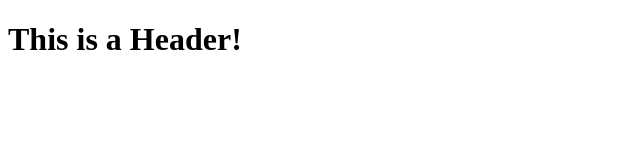
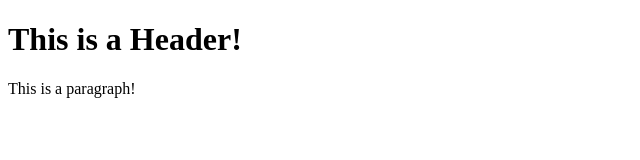
Before and after one commit to Redfire4753/git-test, a plain HTML site: page index.html in a window 1280 px wide. Shown: the whole page, without its empty margins (0-640 px from the left). Drawn offline with Linux system fonts and the light colour scheme.

Commit message:
Second commit

```diff
--- a/index.html
+++ b/index.html
@@ -4,5 +4,8 @@
         <h1>
             This is a Header!
         </h1>
+        <p>
+            This is a paragraph!
+        </p>
     </body>
 </html>
```
